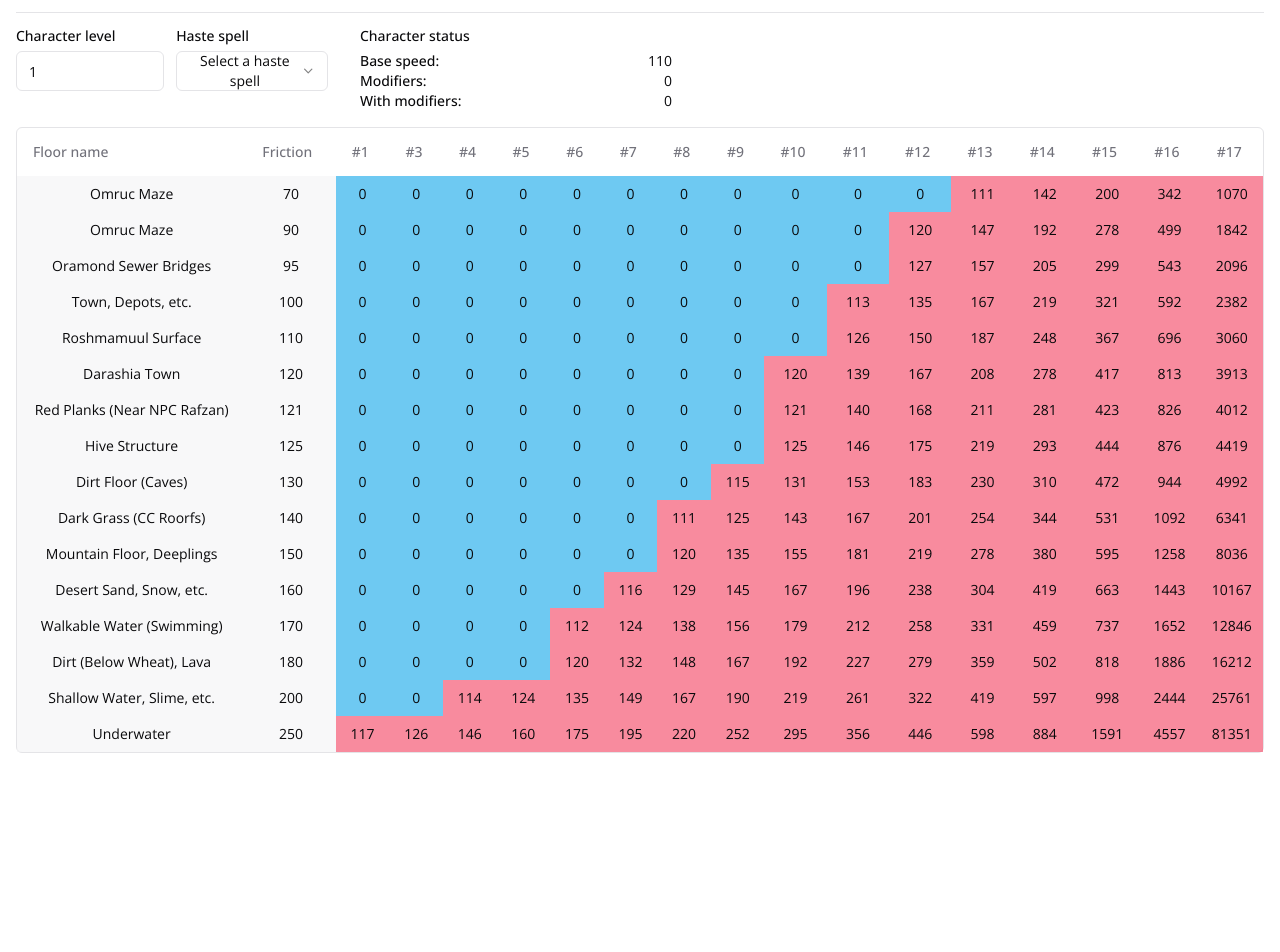
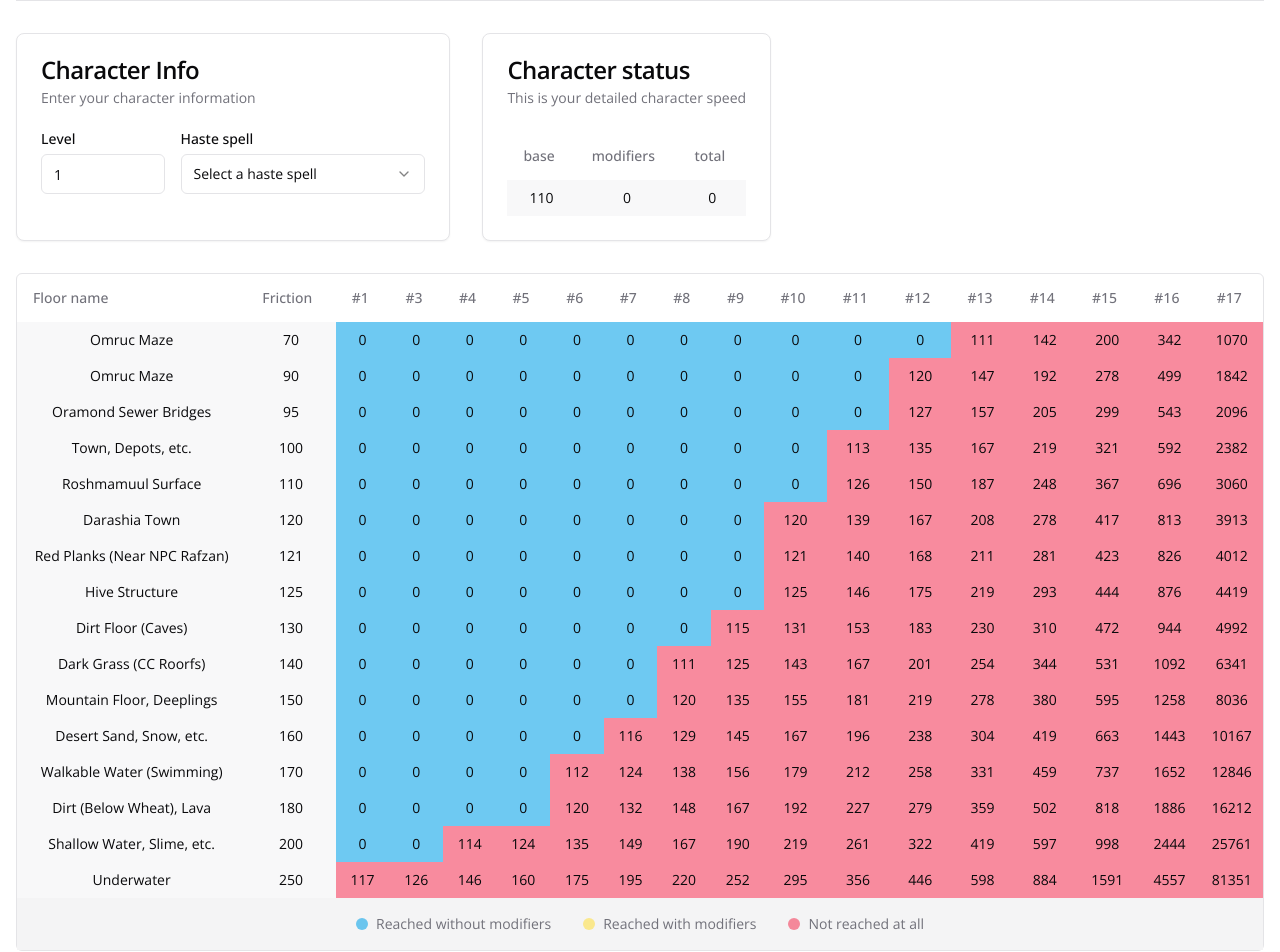
Before and after one commit to theviniis/tibia-tools, a Next.js app: page / in a window 1280 px wide. Shown: the part 60-1012 px from the top of the page. Before the commit the page ends 829 px from the top, so only its background shows below. Built offline with nearby package versions, Linux system fonts and the light colour scheme.

Commit message:
feat: caption indicator

```diff
--- /dev/null
+++ b/app/components/CaptionIndicator.tsx
@@ -0,0 +1,20 @@
+import { BG_COLOR_VARIANTS_SKINS, bgColorVariants } from '@/components/ui/table'
+import { cn } from '@/lib/utils'
+
+export const CaptionIndicator = ({
+  skin = 'neutral',
+  className,
+}: {
+  className?: string
+  skin?: BG_COLOR_VARIANTS_SKINS
+}) => {
+  return (
+    <span
+      className={cn(
+        'inline-block aspect-square w-3 rounded-full',
+        bgColorVariants({ skin }),
+        className,
+      )}
+    ></span>
+  )
+}
--- a/app/components/SpeedBreakPointTable/data-table.tsx
+++ b/app/components/SpeedBreakPointTable/data-table.tsx
@@ -11,25 +11,29 @@ import {
 import {
   Table,
   TableBody,
+  TableCaption,
   TableCell,
   TableHead,
   TableHeader,
   TableRow,
 } from '@/components/ui/table'
 import { cn } from '@/lib/utils'
+import { ReactNode } from 'react'
 
 interface DataTableProps<TData, TValue> {
   columns: ColumnDef<TData, TValue>[]
   data: TData[]
   speed: Record<'base' | 'modifiers' | 'totalWithModifiers', number>
   className?: string
+  children?: ReactNode
 }
 
-export function DataTable<TData, TValue>({
+function DataTable<TData, TValue>({
   columns,
   data,
   speed,
   className = '',
+  children,
 }: DataTableProps<TData, TValue>) {
   const table = useReactTable({
     data,
@@ -53,6 +57,7 @@ export function DataTable<TData, TValue>({
   return (
     <div className={cn('rounded-md border', className)}>
       <Table>
+        {children}
         <TableHeader>
           {table.getHeaderGroups().map((headerGroup) => (
             <TableRow key={headerGroup.id}>
@@ -100,3 +105,7 @@ export function DataTable<TData, TValue>({
     </div>
   )
 }
+
+DataTable.Caption = TableCaption
+
+export { DataTable }
--- a/app/page.tsx
+++ b/app/page.tsx
@@ -1,4 +1,12 @@
 'use client'
+import { H2 } from '@/components/ui/H2'
+import {
+  Card,
+  CardContent,
+  CardDescription,
+  CardHeader,
+  CardTitle,
+} from '@/components/ui/card'
 import {
   Form,
   FormControl,
@@ -16,28 +24,62 @@ import {
   SelectTrigger,
   SelectValue,
 } from '@/components/ui/select'
-import { Separator } from '@/components/ui/separator'
+import {
+  Table,
+  TableBody,
+  TableCell,
+  TableHead,
+  TableHeader,
+  TableRow,
+} from '@/components/ui/table'
 import { setItemFromLocalStorage } from '@/lib/utils'
 import { DataTable, columns, data as rowsData } from './components'
+import { CaptionIndicator } from './components/CaptionIndicator'
 import { useSpeedBreakPoint } from './hooks'
 
 export default function SpeedBreakpointPage() {
   const { form, charSpeed } = useSpeedBreakPoint()
+
+  const caption = [
+    {
+      id: 1,
+      skin: 'primary',
+      label: 'Reached without modifiers',
+    },
+    {
+      id: 2,
+      skin: 'secondary',
+      label: 'Reached with modifiers',
+    },
+    {
+      id: 3,
+      skin: 'warning',
+      label: 'Not reached at all		',
+    },
+  ] as const
+
   return (
-    <section className="container mx-auto flex flex-col gap-4 p-4">
-      <h1 className="leading-1 text-4xl font-medium">Speed breakpoints</h1>
-      <Separator />
-      <div className="flex flex-col gap-4">
+    <section className="container mx-auto flex flex-col gap-8 p-4">
+      <H2>Speed breakpoints</H2>
+      <div className="flex flex-col gap-8">
         <div className="flex gap-8 align-middle">
+          <Card>
+            <CardHeader>
+              <CardTitle>Character Info</CardTitle>
+              <CardDescription>
+                Enter your character information
+              </CardDescription>
+            </CardHeader>
+            <CardContent>
               <Form {...form}>
-            <form className="basis-1/4">
-              <div className="flex gap-3">
+                <form>
+                  <div className="flex flex-wrap gap-4">
                     <FormField
                       control={form.control}
                       name="level"
                       render={({ field }) => (
-                    <FormItem>
-                      <FormLabel className="block">Character level</FormLabel>
+                        <FormItem className="flex-grow basis-11">
+                          <FormLabel className="block">Level</FormLabel>
                           <FormControl>
                             <Input
                               {...field}
@@ -57,7 +99,7 @@ export default function SpeedBreakpointPage() {
                       control={form.control}
                       name="spell"
                       render={({ field }) => (
-                    <FormItem className="basis-2/3">
+                        <FormItem className="flex-grow">
                           <FormLabel className="block">Haste spell</FormLabel>
                           <Select
                             value={field.value}
@@ -94,29 +136,49 @@ export default function SpeedBreakpointPage() {
                   </div>
                 </form>
               </Form>
+            </CardContent>
+          </Card>
 
-          <div className="basis-1/4">
-            <h2 className="mb-2 text-sm font-medium leading-none">
-              Character status
-            </h2>
-            <ul className="text-sm">
-              <li className="flex justify-between align-middle leading-5">
-                <span className="font-medium">Base speed:</span>
-                {charSpeed.base}
-              </li>
-              <li className="flex justify-between align-middle leading-5">
-                <span className="font-medium">Modifiers:</span>
-                {charSpeed.modifiers}
-              </li>
-              <li className="flex justify-between align-middle leading-5">
-                <span className="font-medium">With modifiers:</span>
-                {charSpeed.totalWithModifiers}
-              </li>
-            </ul>
-          </div>
+          <Card>
+            <CardHeader>
+              <CardTitle>Character status</CardTitle>
+              <CardDescription>
+                This is your detailed character speed
+              </CardDescription>
+            </CardHeader>
+            <CardContent>
+              <Table>
+                <TableHeader>
+                  <TableRow>
+                    <TableHead className="w-8">base</TableHead>
+                    <TableHead className="w-8">modifiers</TableHead>
+                    <TableHead className="w-8">total</TableHead>
+                  </TableRow>
+                </TableHeader>
+                <TableBody>
+                  <TableRow>
+                    <TableCell>{charSpeed.base}</TableCell>
+                    <TableCell>{charSpeed.modifiers}</TableCell>
+                    <TableCell>{charSpeed.totalWithModifiers}</TableCell>
+                  </TableRow>
+                </TableBody>
+              </Table>
+            </CardContent>
+          </Card>
         </div>
 
-        <DataTable columns={columns} data={rowsData} speed={charSpeed} />
+        <DataTable columns={columns} data={rowsData} speed={charSpeed}>
+          <DataTable.Caption className="mt-0 bg-zinc-100 py-4">
+            <div className="flex items-center justify-center gap-8">
+              {caption.map(({ id, label, skin }) => (
+                <span key={id} className="flex items-center gap-2">
+                  <CaptionIndicator skin={skin} />
+                  <span>{label}</span>
+                </span>
+              ))}
+            </div>
+          </DataTable.Caption>
+        </DataTable>
       </div>
     </section>
   )
--- /dev/null
+++ b/components/ui/H1.tsx
@@ -0,0 +1,20 @@
+import { cn } from '@/lib/utils'
+import { HtmlHTMLAttributes } from 'react'
+
+export function H1({
+  children,
+  className,
+  ...props
+}: HtmlHTMLAttributes<HTMLHeadingElement>) {
+  return (
+    <h1
+      className={cn(
+        'scroll-m-20 text-4xl font-extrabold tracking-tight lg:text-5xl',
+        className,
+      )}
+      {...props}
+    >
+      {children}
+    </h1>
+  )
+}
--- /dev/null
+++ b/components/ui/H2.tsx
@@ -0,0 +1,20 @@
+import { cn } from '@/lib/utils'
+import { HtmlHTMLAttributes } from 'react'
+
+export function H2({
+  children,
+  className,
+  ...props
+}: HtmlHTMLAttributes<HTMLHeadingElement>) {
+  return (
+    <h2
+      className={cn(
+        'scroll-m-20 border-b pb-2 text-3xl font-semibold tracking-tight transition-colors first:mt-0',
+        className,
+      )}
+      {...props}
+    >
+      {children}
+    </h2>
+  )
+}
--- a/components/ui/table.tsx
+++ b/components/ui/table.tsx
@@ -79,7 +79,13 @@ const TableHead = React.forwardRef<
 ))
 TableHead.displayName = 'TableHead'
 
-const styles = cva('bg-opacity-60', {
+export type BG_COLOR_VARIANTS_SKINS =
+  | 'neutral'
+  | 'primary'
+  | 'secondary'
+  | 'warning'
+
+export const bgColorVariants = cva('bg-opacity-60', {
   variants: {
     skin: {
       neutral: 'bg-zinc-100',
@@ -93,14 +99,14 @@ const styles = cva('bg-opacity-60', {
 const TableCell = React.forwardRef<
   HTMLTableCellElement,
   React.TdHTMLAttributes<HTMLTableCellElement> & {
-    skin?: 'neutral' | 'primary' | 'secondary' | 'warning'
+    skin?: BG_COLOR_VARIANTS_SKINS
   }
 >(({ className, skin = 'neutral', ...props }, ref) => (
   <td
     ref={ref}
     className={cn(
       'p-2 text-center align-middle [&:has([role=checkbox])]:pr-0',
-      styles({ skin }),
+      bgColorVariants({ skin }),
       className,
     )}
     {...props}
```
Lines whose indentation alone changed are shown as unchanged.
